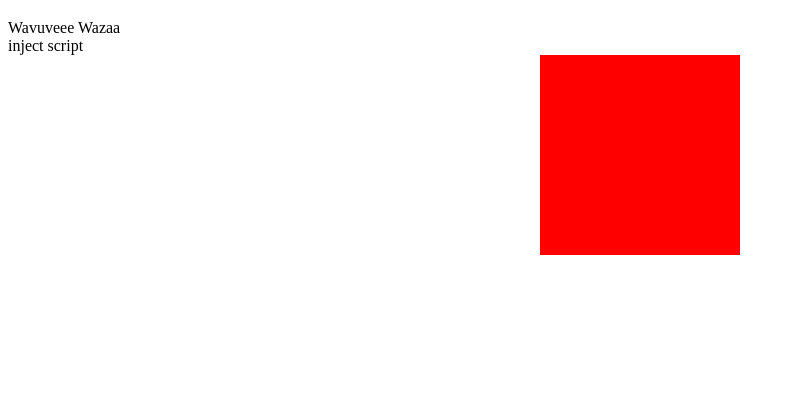
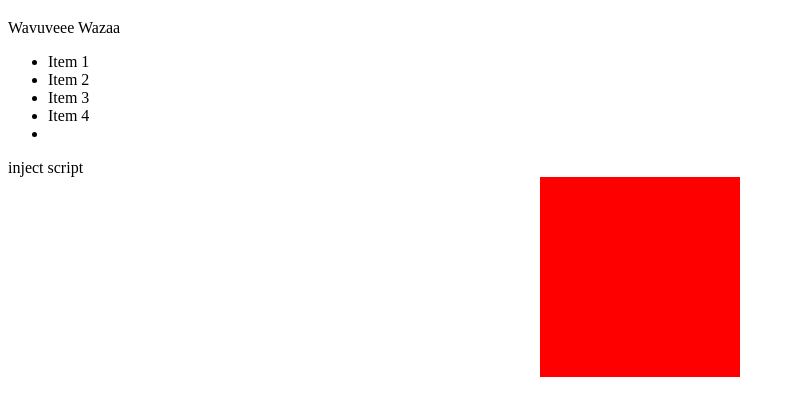
Before and after one commit to Fuad-Jamal/Gate-2, a plain HTML site: page web.html in a window 1280 px wide. Shown: the part 61-476 px from the top of the page, without its empty margins (0-795 px from the left). Drawn offline with Linux system fonts and the light colour scheme.

Commit message:
creating a list to clone

```diff
--- a/web.html
+++ b/web.html
@@ -18,6 +18,16 @@
         <span>Wazaa</span>
     </div>
 
-    <script src="web.js"></script>
+    <div>
+        <ul id="myList">
+            <li>Item 1</li>
+            <li>Item 2</li>
+            <li>Item 3</li>
+            <li>Item 4</li>
+        </ul>
+    </div>
+
+    <script src="web.js">
+    </script>
 </body>
 </html>
```
